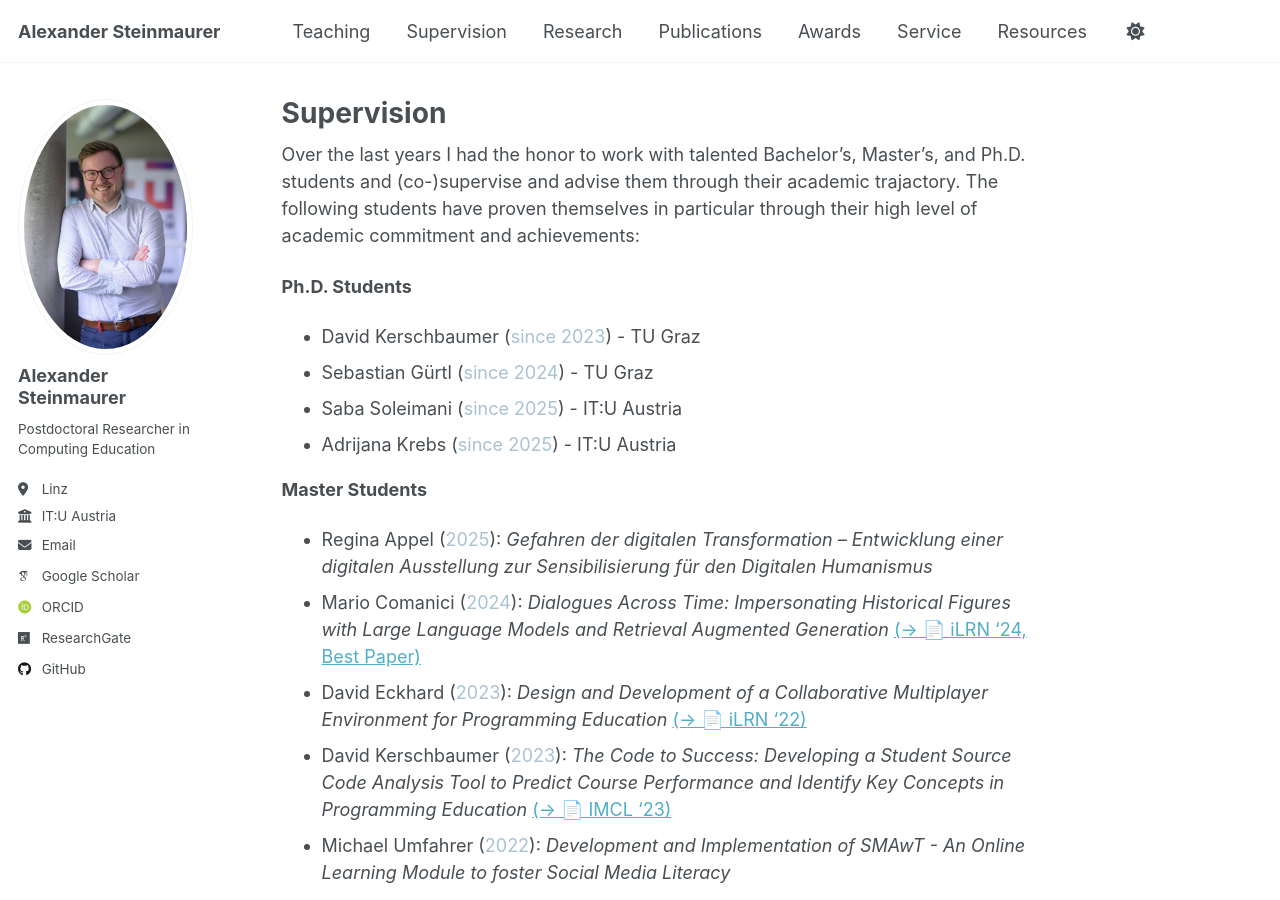
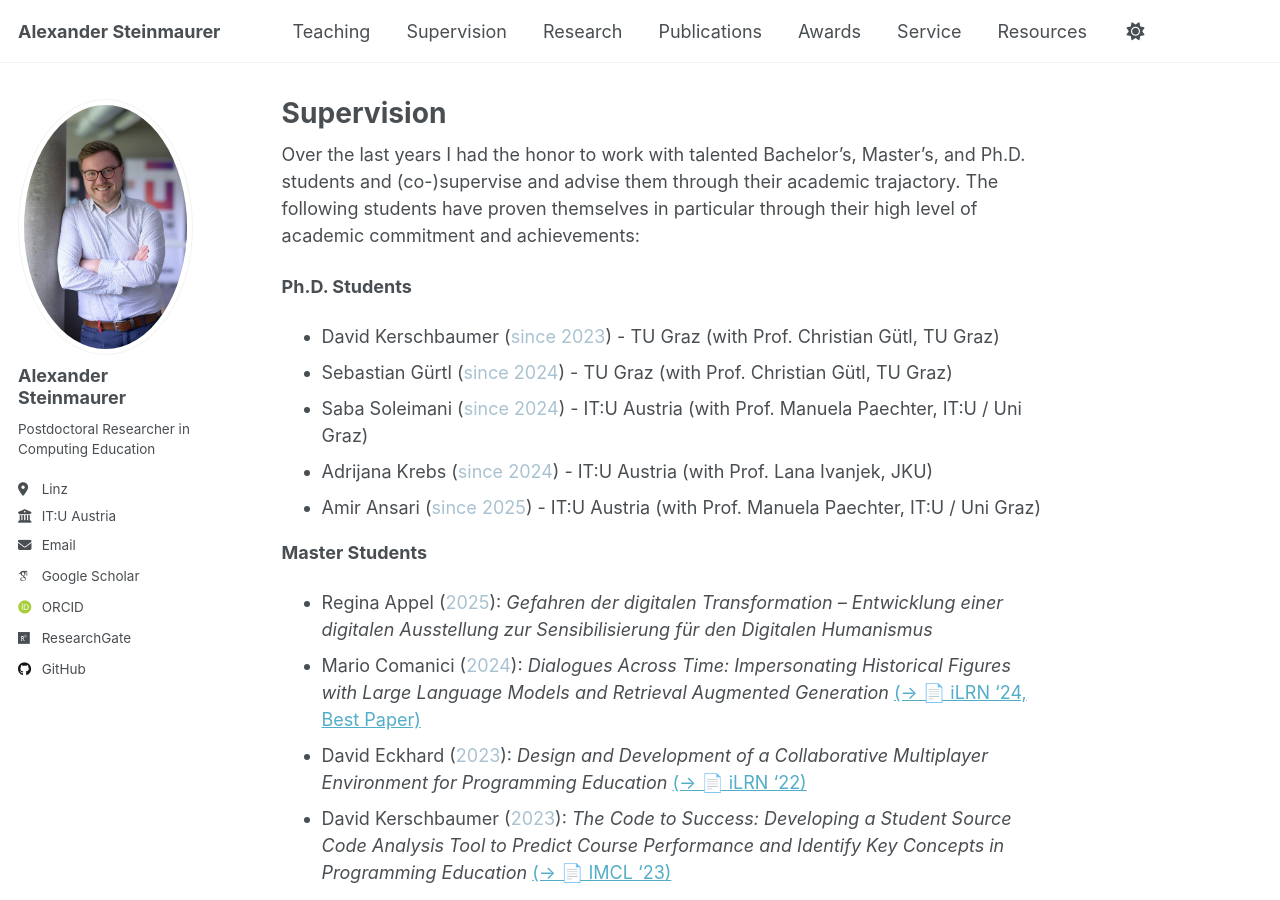
Before and after one commit to xstone93/xstone93.github.io, a Jekyll site: the page built from _pages/supervision.md, in a window 1280 px wide and 900 px high. Built offline with Jekyll 4.4.1, drawn with Linux system fonts in a browser that asks for light colours; some web fonts are replaced; a script that is not in the unit is left out.

Commit message:
Update supervision details for students and projects
Added supervising professors for Ph.D. students and included a new Master student with their project title.

```diff
--- a/_pages/supervision.md
+++ b/_pages/supervision.md
@@ -7,10 +7,11 @@ author_profile: true
 Over the last years I had the honor to work with talented Bachelor's, Master's, and Ph.D. students and (co-)supervise and advise them through their academic trajactory. The following students have proven themselves in particular through their high level of academic commitment and achievements:
 
 **Ph.D. Students**
-- David Kerschbaumer (<font color="#a9c2d1">since 2023</font>) - TU Graz
-- Sebastian Gürtl (<font color="#a9c2d1">since 2024</font>) - TU Graz
-- Saba Soleimani (<font color="#a9c2d1">since 2025</font>) - IT:U Austria
-- Adrijana Krebs (<font color="#a9c2d1">since 2025</font>) - IT:U Austria
+- David Kerschbaumer (<font color="#a9c2d1">since 2023</font>) - TU Graz (with Prof. Christian Gütl, TU Graz)
+- Sebastian Gürtl (<font color="#a9c2d1">since 2024</font>) - TU Graz (with Prof. Christian Gütl, TU Graz)
+- Saba Soleimani (<font color="#a9c2d1">since 2024</font>) - IT:U Austria (with Prof. Manuela Paechter, IT:U / Uni Graz)
+- Adrijana Krebs (<font color="#a9c2d1">since 2024</font>) - IT:U Austria (with Prof. Lana Ivanjek, JKU)
+- Amir Ansari (<font color="#a9c2d1">since 2025</font>) - IT:U Austria (with Prof. Manuela Paechter, IT:U / Uni Graz)
 
 **Master Students**
 - Regina Appel (<font color="#a9c2d1">2025</font>): *Gefahren der digitalen Transformation – Entwicklung einer digitalen Ausstellung zur Sensibilisierung für den Digitalen Humanismus*
```
